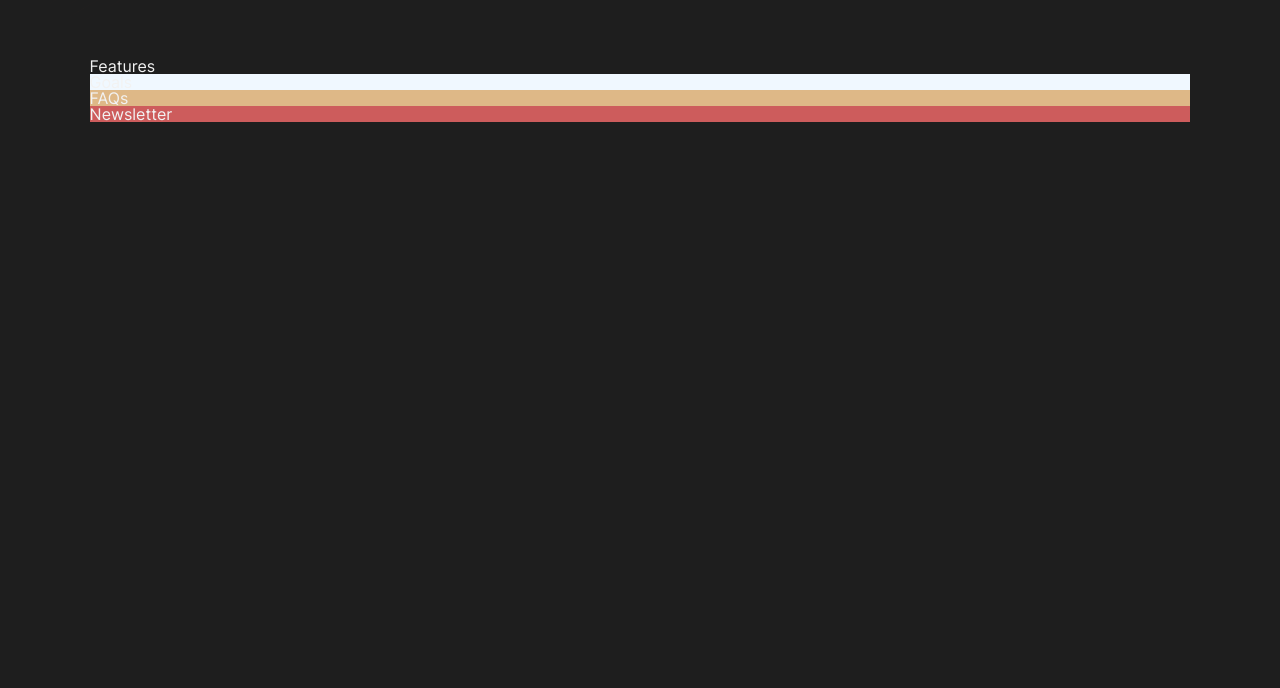
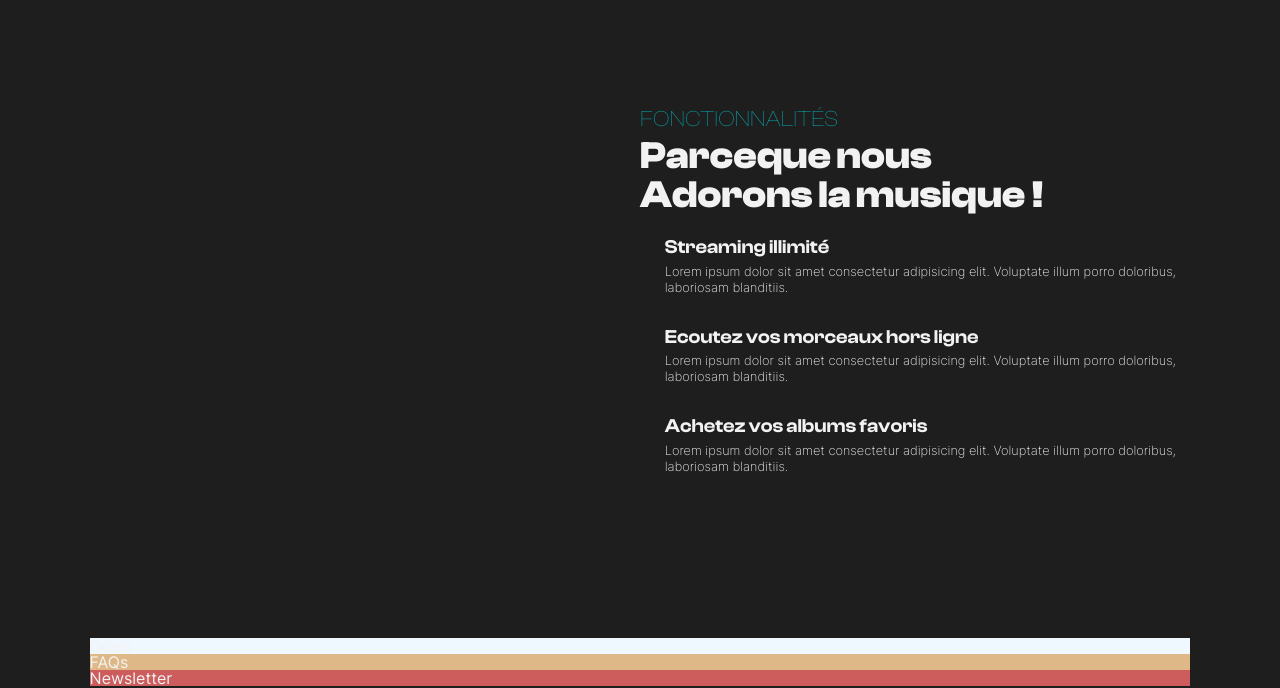
Before and after one commit to MozartOnWeb/ikazic, a Next.js app: page / in a window 1280 px wide. Shown: the part 2270-2958 px from the top of the page. Before the commit the page ends 2406 px from the top, so only its background shows below. Built offline with nearby package versions, Linux system fonts and the light colour scheme.

Commit message:
working on features section

```diff
--- a/sections/Features/features.scss
+++ b/sections/Features/features.scss
@@ -1,2 +1,54 @@
 #features {
+  margin-bottom: 5rem;
+  display: flex;
+  align-items: center;
+  justify-content: space-between;
+  .left-section {
+    width: 500px;
+    height: 500px;
+  }
+  .right-section {
+    width: 50%;
+
+    h3 {
+      font-family: $heading_font;
+      font-size: 1.4rem;
+      font-weight: 200;
+      color: $green;
+      text-transform: uppercase;
+      margin-bottom: 0.4rem;
+    }
+    h1 {
+      font-family: $heading_font;
+      font-size: 2.4rem;
+      font-weight: bold;
+      color: $white;
+      margin-bottom: 0.5rem;
+    }
+    .features-list {
+      margin-top: 1.5rem;
+      .list-item {
+        margin-bottom: 2rem;
+        display: flex;
+        .icon {
+          width: 30px;
+          height: 30px;
+        }
+        .content {
+          h4 {
+            font-family: $heading_font;
+            font-size: 1.2rem;
+            font-weight: 600;
+            margin-bottom: 0.4rem;
+          }
+          p {
+            font-family: $body_font;
+            font-weight: 200;
+            font-size: 0.8rem;
+            line-height: 1rem;
+          }
+        }
+      }
+    }
+  }
 }
--- a/sections/Features/features.tsx
+++ b/sections/Features/features.tsx
@@ -1,7 +1,53 @@
 import React from "react";
 
 export const Features = () => {
-  return <section id="features">Features</section>;
+  return (
+    <section id="features">
+      <div className="left-section"></div>
+      <div className="right-section">
+        <h3>fonctionnalités</h3>
+        <h1>
+          Parceque nous <br /> Adorons la musique !
+        </h1>
+        {/* features list */}
+        <div className="features-list">
+          <div className="list-item">
+            <div className="icon"></div>
+            <div className="content">
+              <h4>Streaming illimité</h4>
+              <p>
+                Lorem ipsum dolor sit amet consectetur adipisicing elit.
+                Voluptate illum porro doloribus, laboriosam blanditiis.
+              </p>
+            </div>
+          </div>
+
+          <div className="list-item">
+            <div className="icon"></div>
+            <div className="content">
+              <h4>Ecoutez vos morceaux hors ligne</h4>
+              <p>
+                Lorem ipsum dolor sit amet consectetur adipisicing elit.
+                Voluptate illum porro doloribus, laboriosam blanditiis.
+              </p>
+            </div>
+          </div>
+
+          <div className="list-item">
+            <div className="icon"></div>
+            <div className="content">
+              <h4>Achetez vos albums favoris</h4>
+              <p>
+                Lorem ipsum dolor sit amet consectetur adipisicing elit.
+                Voluptate illum porro doloribus, laboriosam blanditiis.
+              </p>
+            </div>
+          </div>
+        </div>
+        {/* features list */}
+      </div>
+    </section>
+  );
 };
 
 export default Features;
```
